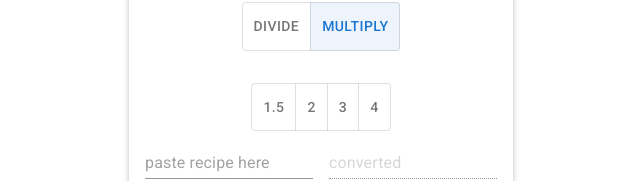
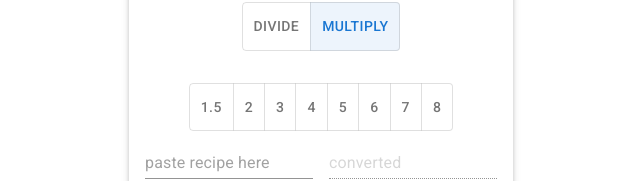
Before and after one commit to nsofianos/half-baked, a React (Create React App) app: page / in a window 1280 px wide. Both pictures are taken after a click on the button "MULTIPLY". Shown: the part 181-362 px from the top of the page, without its empty margins (319-959 px from the left). Built offline with nearby package versions, Linux system fonts and the light colour scheme.

Commit message:
add state logic for multipliers

```diff
--- a/src/App.js
+++ b/src/App.js
@@ -15,9 +15,15 @@ import {
 function App() {
   const [convertedRecipe, setConvertedRecipe] = useState("");
   const [adjuster, setAdjuster] = useState("divide");
+  const [multiplier, setMultiplier] = useState(0.5);
 
+  //divide/multiply toggle
   const adjusterHandler = (event, newAdjuster) => {
     if (newAdjuster !== null) setAdjuster(newAdjuster);
+  };
+
+  const multiplierChangeHandler = (event, newMultiplier) => {
+    setMultiplier(newMultiplier);
   };
 
   const recipeChangeHandler = (event) => {
@@ -54,7 +60,8 @@ function App() {
             </Box>
             <Adjuster
               currentAdjuster={adjuster}
-              onChangeAdjuster={adjusterHandler}
+              onAdjusterChange={adjusterHandler}
+              onMultiplierChange={multiplierChangeHandler}
             />
             <Grid
               container
--- a/src/components/Adjuster.js
+++ b/src/components/Adjuster.js
@@ -1,5 +1,4 @@
 import "./Adjuster.css";
-import { useState } from "react";
 import { ToggleButton, Box } from "@mui/material";
 import ToggleButtonGroup from "@mui/material/ToggleButtonGroup";
 import Divider from "./Divider";
@@ -7,8 +6,12 @@ import Multiplier from "./Multiplier";
 
 function Adjuster(props) {
   //determine which adjuster component to display
-  const getAdjuster = (adjuster) => {
-    return adjuster === "divide" ? <Divider /> : <Multiplier />;
+  const getAdjuster = (adjuster, multiplierChange) => {
+    return adjuster === "divide" ? (
+      <Divider onMultiplierChange={multiplierChange} />
+    ) : (
+      <Multiplier onMultiplierChange={multiplierChange} />
+    );
   };
 
   return (
@@ -17,7 +20,7 @@ function Adjuster(props) {
     >
       <ToggleButtonGroup
         color="primary"
-        onChange={props.onChangeAdjuster}
+        onChange={props.onAdjusterChange}
         exclusive
         value={props.currentAdjuster}
         sx={{ m: 2 }}
@@ -29,7 +32,7 @@ function Adjuster(props) {
           Multiply
         </ToggleButton>
       </ToggleButtonGroup>
-      {getAdjuster(props.currentAdjuster)}
+      {getAdjuster(props.currentAdjuster, props.onMultiplierChange)}
     </Box>
   );
 }
--- a/src/components/Divider.js
+++ b/src/components/Divider.js
@@ -1,19 +1,24 @@
 import ToggleButton from "@mui/material/ToggleButton";
 import ToggleButtonGroup from "@mui/material/ToggleButtonGroup";
 
-function Divider() {
+function Divider(props) {
   return (
-    <ToggleButtonGroup sx={{ m: 2 }}>
-      <ToggleButton value="half" variant="contained">
+    <ToggleButtonGroup
+      color="primary"
+      exclusive
+      sx={{ m: 2 }}
+      onChange={props.onMultiplierChange}
+    >
+      <ToggleButton value={0.5} variant="contained">
         Half
       </ToggleButton>
-      <ToggleButton value="third" variant="contained">
+      <ToggleButton value={0.333} variant="contained">
         Third
       </ToggleButton>
-      <ToggleButton value="quarter" variant="contained">
+      <ToggleButton value={0.25} variant="contained">
         Quarter
       </ToggleButton>
-      <ToggleButton value="eighth" variant="contained">
+      <ToggleButton value={0.125} variant="contained">
         Eighth
       </ToggleButton>
     </ToggleButtonGroup>
--- a/src/components/Multiplier.js
+++ b/src/components/Multiplier.js
@@ -1,21 +1,37 @@
 import ToggleButton from "@mui/material/ToggleButton";
 import ToggleButtonGroup from "@mui/material/ToggleButtonGroup";
 
-function Multiplier() {
+function Multiplier(props) {
   return (
     <div className="multiplier">
-      <ToggleButtonGroup sx={{ m: 2 }}>
-        <ToggleButton value="1.5" variant="contained">
+      <ToggleButtonGroup
+        color="primary"
+        sx={{ m: 2 }}
+        onChange={props.onMultiplierChange}
+      >
+        <ToggleButton value={1.5} variant="contained">
           1.5
         </ToggleButton>
-        <ToggleButton value="2" variant="contained">
+        <ToggleButton value={2} variant="contained">
           2
         </ToggleButton>
-        <ToggleButton value="3" variant="contained">
+        <ToggleButton value={3} variant="contained">
           3
         </ToggleButton>
-        <ToggleButton value="4" variant="contained">
+        <ToggleButton value={4} variant="contained">
           4
+        </ToggleButton>
+        <ToggleButton value={5} variant="contained">
+          5
+        </ToggleButton>
+        <ToggleButton value={6} variant="contained">
+          6
+        </ToggleButton>
+        <ToggleButton value={7} variant="contained">
+          7
+        </ToggleButton>
+        <ToggleButton value={8} variant="contained">
+          8
         </ToggleButton>
       </ToggleButtonGroup>
     </div>
```
